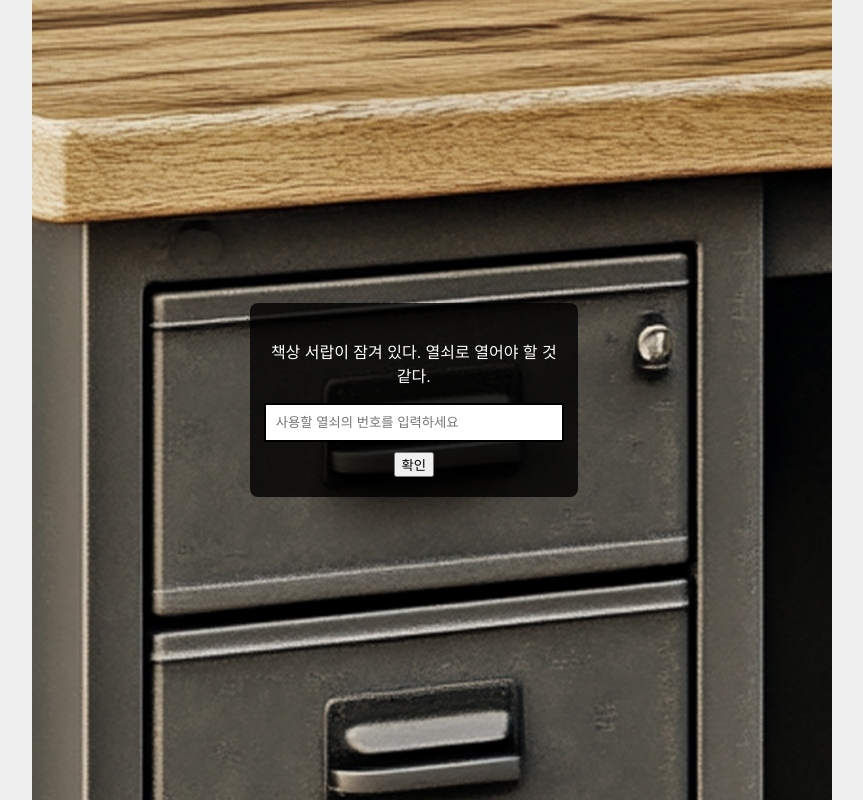
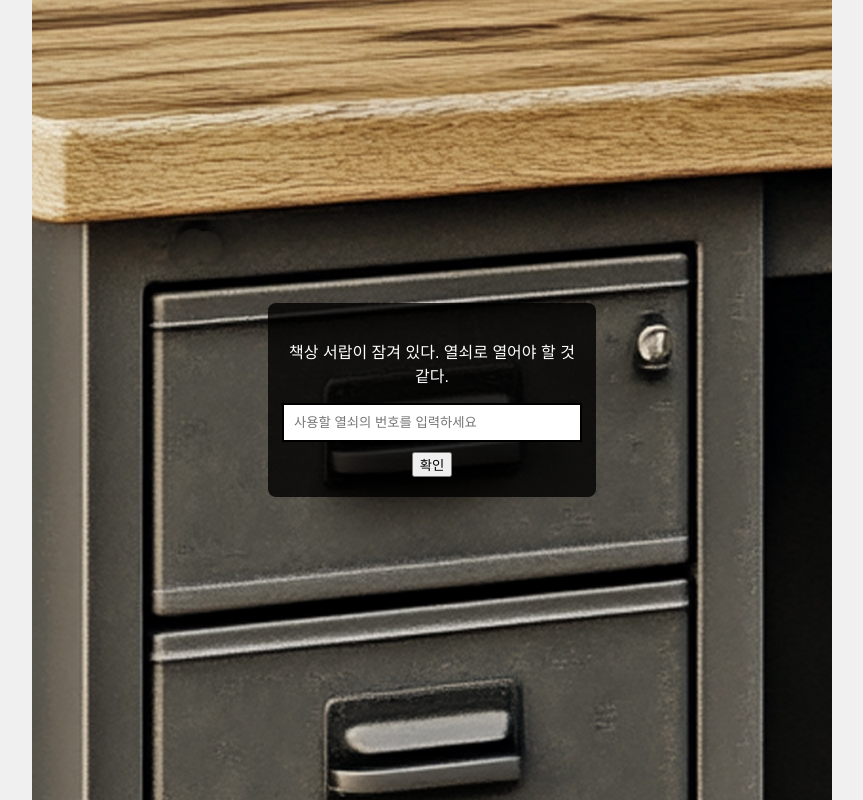
Before and after one commit to hellowsuns/desk, a plain HTML site: page index.html in a window 1280 px wide. Shown: the whole page, without its empty margins (208-1071 px from the left). Drawn offline with Linux system fonts and the light colour scheme.

Commit message:
Update styles.css

```diff
--- a/styles.css
+++ b/styles.css
@@ -1,3 +1,4 @@
+/* 기본 스타일 설정 */
 body {
     font-family: Arial, sans-serif;
     margin: 0;
@@ -21,12 +22,13 @@ body {
     border-radius: 8px;
     text-align: center;
     width: 90%; /* 화면 크기에 맞게 조정 */
-    max-width: 500px; /* 최대 너비 설정 */
+    max-width: 700px; /* 최대 너비를 700px로 설정 */
     box-sizing: border-box; /* 패딩과 테두리를 포함한 크기 계산 */
     display: flex;
     flex-direction: column; /* 내부 요소를 세로 방향으로 배치 */
     justify-content: center; /* 내부 요소를 중앙 정렬 */
     align-items: center; /* 내부 요소를 중앙 정렬 */
+    margin: 0 auto; /* 수평 중앙 정렬 */
 }
 
 /* 비밀번호 입력창 스타일 */
```
